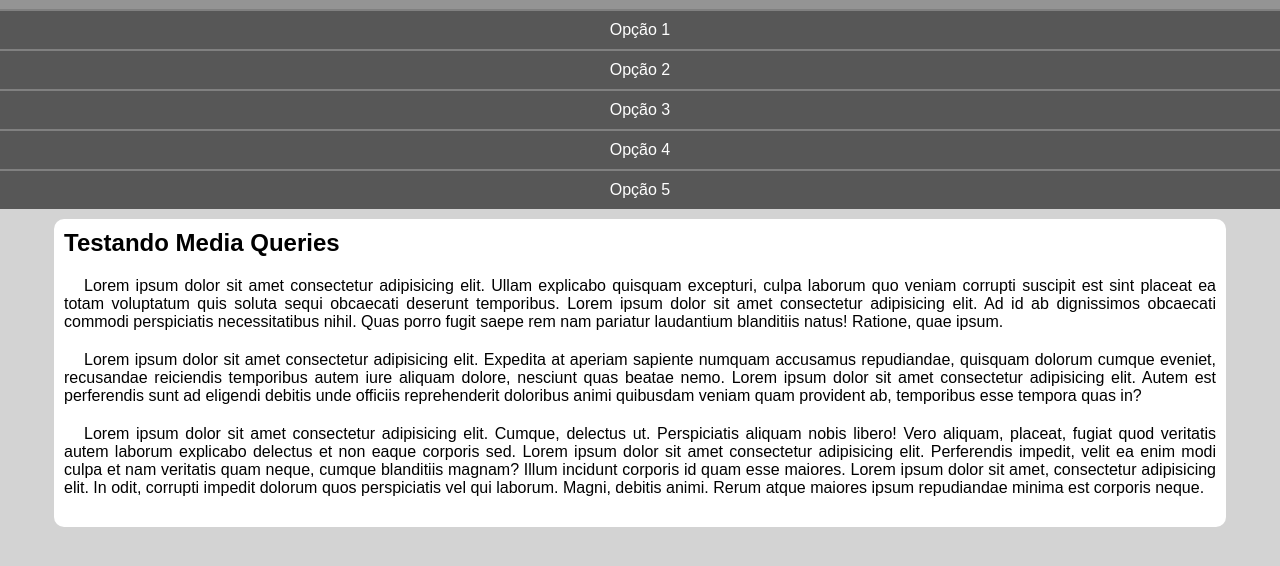
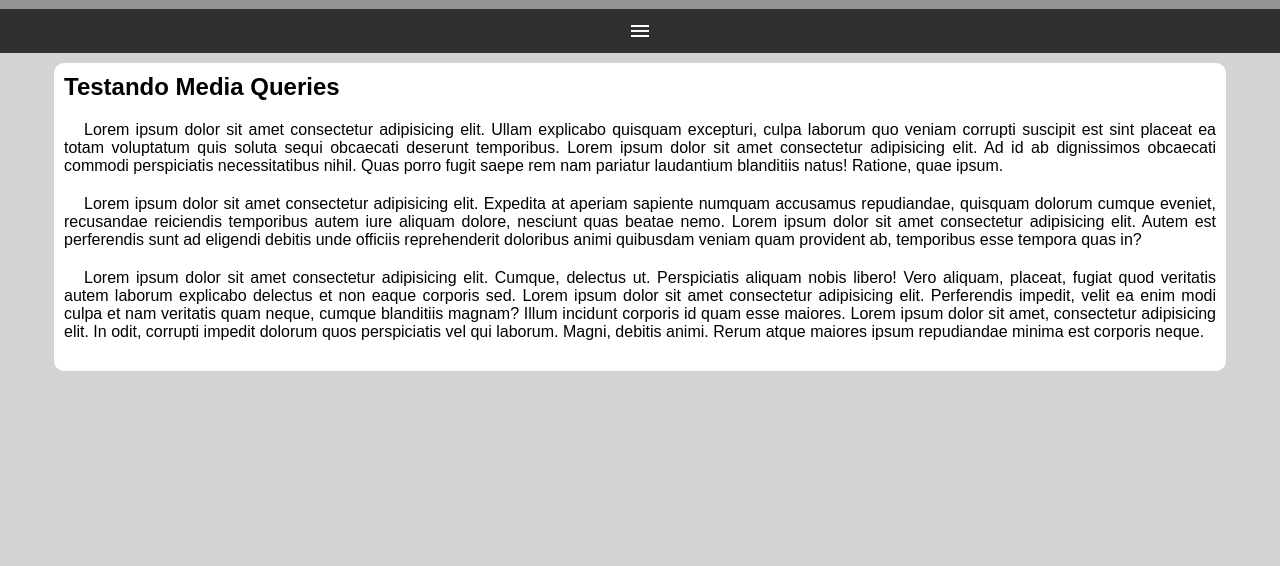
Before and after one commit to RicardoNeckel/html-css, a plain HTML site: page exercicios/ex026/mq005/index.html in a window 1280 px wide. Shown: the part 48-614 px from the top of the page. Drawn offline with Linux system fonts and the light colour scheme.

Commit message:
atualizei meu exercicio de menu

```diff
--- a/exercicios/ex026/mq005/estilos/style.css
+++ b/exercicios/ex026/mq005/estilos/style.css
@@ -19,8 +19,22 @@ header > h1{
     text-align: center;
 }
 
+i#burger{
+    background-color: rgb(48, 48, 48);
+    color: white;
+    display: block;
+    text-align: center;
+    padding: 10px;
+    cursor: pointer;
+}
+
+i#burger:hover{
+    background-color: white;
+    color: black;
+}
+
 menu{
-    display: block;
+    display: none;
 }
 
 menu > ul{
--- a/exercicios/ex026/mq005/index.html
+++ b/exercicios/ex026/mq005/index.html
@@ -4,12 +4,14 @@
     <meta charset="UTF-8">
     <meta name="viewport" content="width=device-width, initial-scale=1.0">
     <title>Media Query</title>
+    <link href="https://fonts.googleapis.com/icon?family=Material+Icons" rel="stylesheet">
     <link rel="stylesheet" href="estilos/style.css">
 </head>
 <body>
     <header>
         <h1>Meu site</h1>
-        <menu>
+        <i id="burger" class="material-icons" onclick="clickMenu()">menu</i>
+        <menu id="itens">
             <ul>
                 <li><a href="#">Opção 1</a></li>
                 <li><a href="#">Opção 2</a></li>
@@ -29,6 +31,14 @@
             <p>Lorem ipsum dolor sit amet consectetur adipisicing elit. Cumque, delectus ut. Perspiciatis aliquam nobis libero! Vero aliquam, placeat, fugiat quod veritatis autem laborum explicabo delectus et non eaque corporis sed. Lorem ipsum dolor sit amet consectetur adipisicing elit. Perferendis impedit, velit ea enim modi culpa et nam veritatis quam neque, cumque blanditiis magnam? Illum incidunt corporis id quam esse maiores. Lorem ipsum dolor sit amet, consectetur adipisicing elit. In odit, corrupti impedit dolorum quos perspiciatis vel qui laborum. Magni, debitis animi. Rerum atque maiores ipsum repudiandae minima est corporis neque.</p>
         </article>
     </main>
-
+    <script>
+        function clickMenu() {
+            if (itens.style.display == 'block') {
+                itens.style.display = 'none'
+            } else {
+                itens.style.display = 'block'
+            }
+        }
+    </script>
 </body>
 </html>
```
